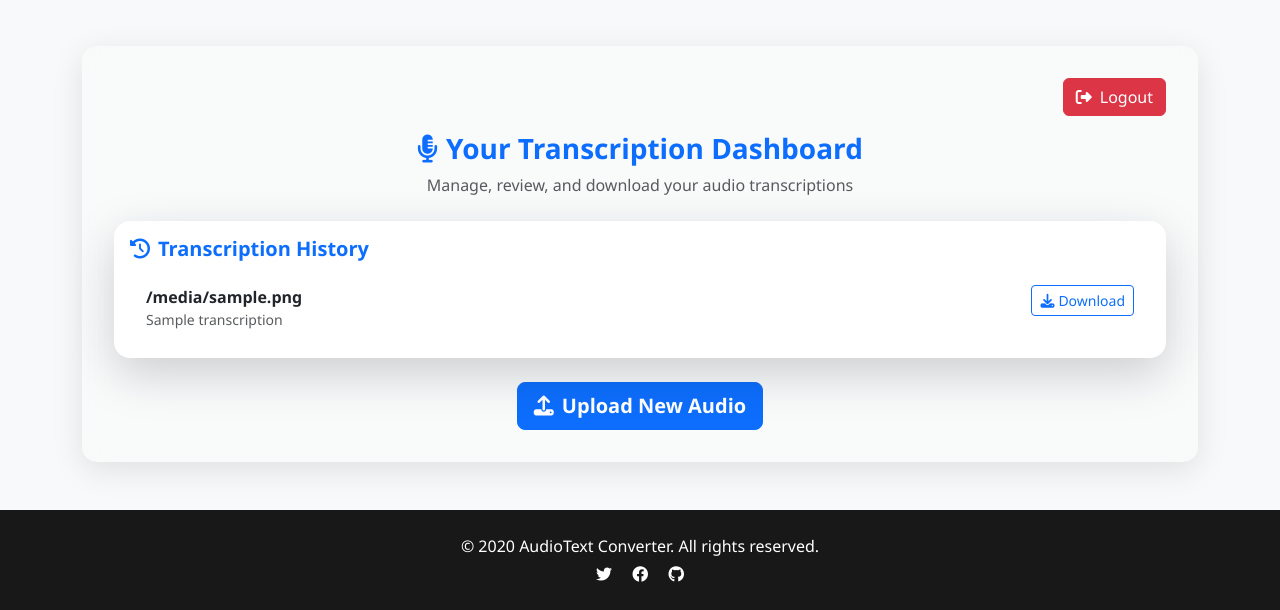
After one commit to Anish-S-tech/transcribe-audio-to-text, a Flask app: template templates/dashboard.html in a window 1280 px wide. The commit adds this page. Shown: the part 373-983 px from the top of the page. Run offline with Flask 3, Linux system fonts and the light colour scheme; the template is opened without the code that fills it: most values are stand-ins (such as "Sample title", 1, 10 or a date in 2020); parts of the project's set-up code (start-up, migrations or seed data) failed here and were passed over; some libraries are stand-ins or nearby versions.

Commit message:
commited successfully

```diff
--- /dev/null
+++ b/templates/dashboard.html
@@ -0,0 +1,92 @@
+{% extends 'base.html' %}
+{% block content %}
+
+<!-- Font Awesome for icons -->
+<link rel="stylesheet" href="https://cdnjs.cloudflare.com/ajax/libs/font-awesome/6.4.0/css/all.min.css">
+
+<!-- Logout Button -->
+<div class="d-flex justify-content-end mb-3">
+  <a href="{{ url_for('logout') }}" class="btn btn-danger" data-bs-toggle="tooltip" title="Log out of your account">
+    <i class="fas fa-sign-out-alt me-2"></i>Logout
+  </a>
+</div>
+
+<!-- Dashboard Header -->
+<header class="text-center mb-4">
+  <h3 class="fw-bold text-primary">
+    <i class="fas fa-microphone-alt me-2"></i>Your Transcription Dashboard
+  </h3>
+  <p class="text-muted">Manage, review, and download your audio transcriptions</p>
+</header>
+
+<!-- Transcription History -->
+<section class="card shadow-lg border-0 rounded-4">
+  <div class="card-body">
+    <h5 class="card-title mb-3 text-primary fw-semibold">
+      <i class="fas fa-history me-2"></i>Transcription History
+    </h5>
+    <ul class="list-group list-group-flush">
+      {% for record in history %}
+        <li class="list-group-item">
+          <div class="d-flex justify-content-between align-items-start">
+            <div>
+              <strong class="text-dark">{{ record.filename }}</strong>
+              <p class="mb-1 text-muted small">{{ record.transcription }}</p>
+            </div>
+            <a href="{{ url_for('download', audio_id=record.audio_id) }}"
+               class="btn btn-sm btn-outline-primary"
+               data-bs-toggle="tooltip" title="Download transcription">
+              <i class="fas fa-download me-1"></i>Download
+            </a>
+          </div>
+        </li>
+      {% else %}
+        <li class="list-group-item text-center text-muted py-4">
+          <i class="fas fa-inbox fa-2x mb-2"></i><br>
+          No transcription records found.
+        </li>
+      {% endfor %}
+    </ul>
+  </div>
+</section>
+
+<!-- Upload New Audio -->
+<div class="text-center mt-4">
+  <a href="{{ url_for('upload') }}" class="btn btn-primary btn-lg fw-semibold"
+     data-bs-toggle="tooltip" title="Upload a new audio file for transcription">
+    <i class="fas fa-upload me-2"></i>Upload New Audio
+  </a>
+</div>
+
+<!-- Optional: Loading Spinner Modal -->
+<div class="modal fade" id="loadingModal" tabindex="-1" aria-hidden="true">
+  <div class="modal-dialog modal-dialog-centered">
+    <div class="modal-content text-center p-4">
+      <div class="spinner-border text-primary mb-3" role="status"></div>
+      <p class="fw-semibold">Processing your request...</p>
+    </div>
+  </div>
+</div>
+
+<!-- Optional: Animate list items -->
+<style>
+  .list-group-item {
+    transition: transform 0.2s ease-in-out;
+  }
+  .list-group-item:hover {
+    transform: scale(1.02);
+    background-color: #f8f9fa;
+  }
+</style>
+
+<!-- Enable Bootstrap tooltips -->
+<script>
+  document.addEventListener('DOMContentLoaded', function () {
+    const tooltipTriggerList = [].slice.call(document.querySelectorAll('[data-bs-toggle="tooltip"]'));
+    tooltipTriggerList.forEach(function (tooltipTriggerEl) {
+      new bootstrap.Tooltip(tooltipTriggerEl);
+    });
+  });
+</script>
+
+{% endblock %}
```
Also changed, not shown: templates/login.html (+8 -7 lines).
